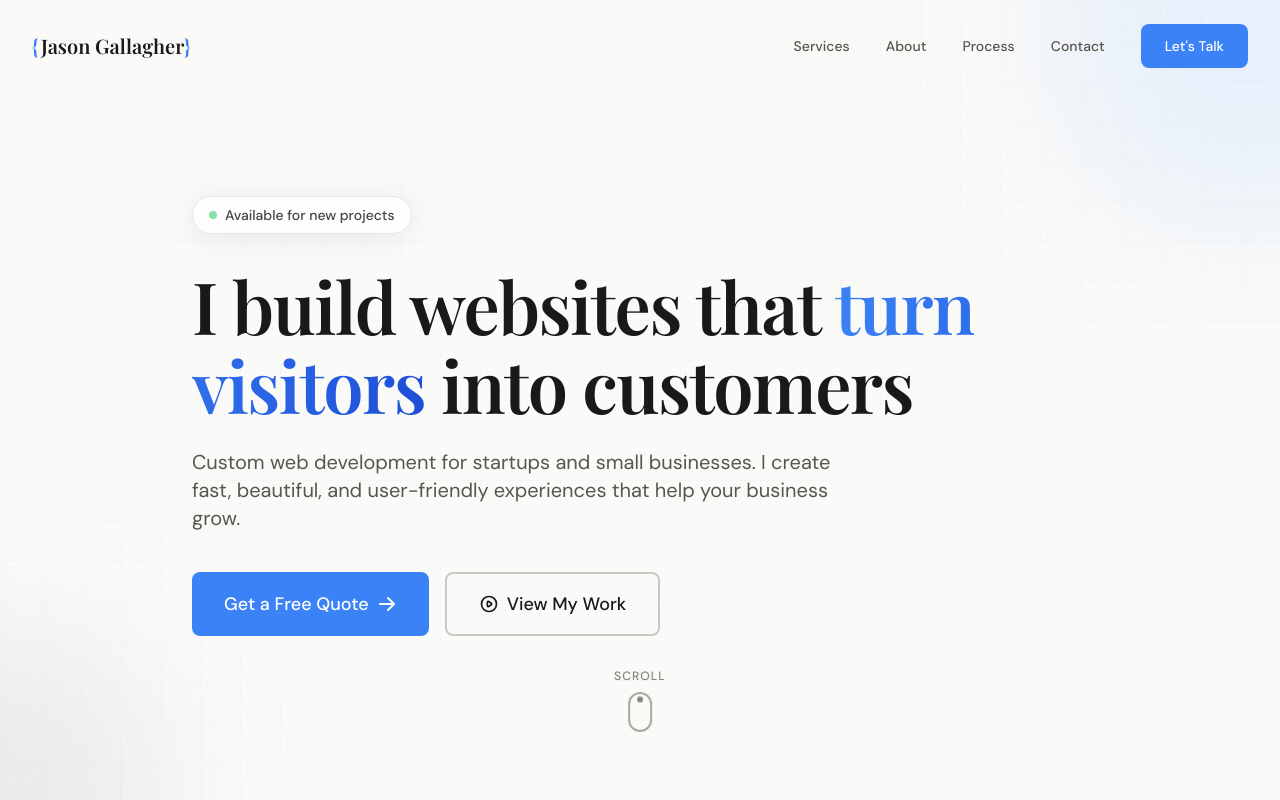
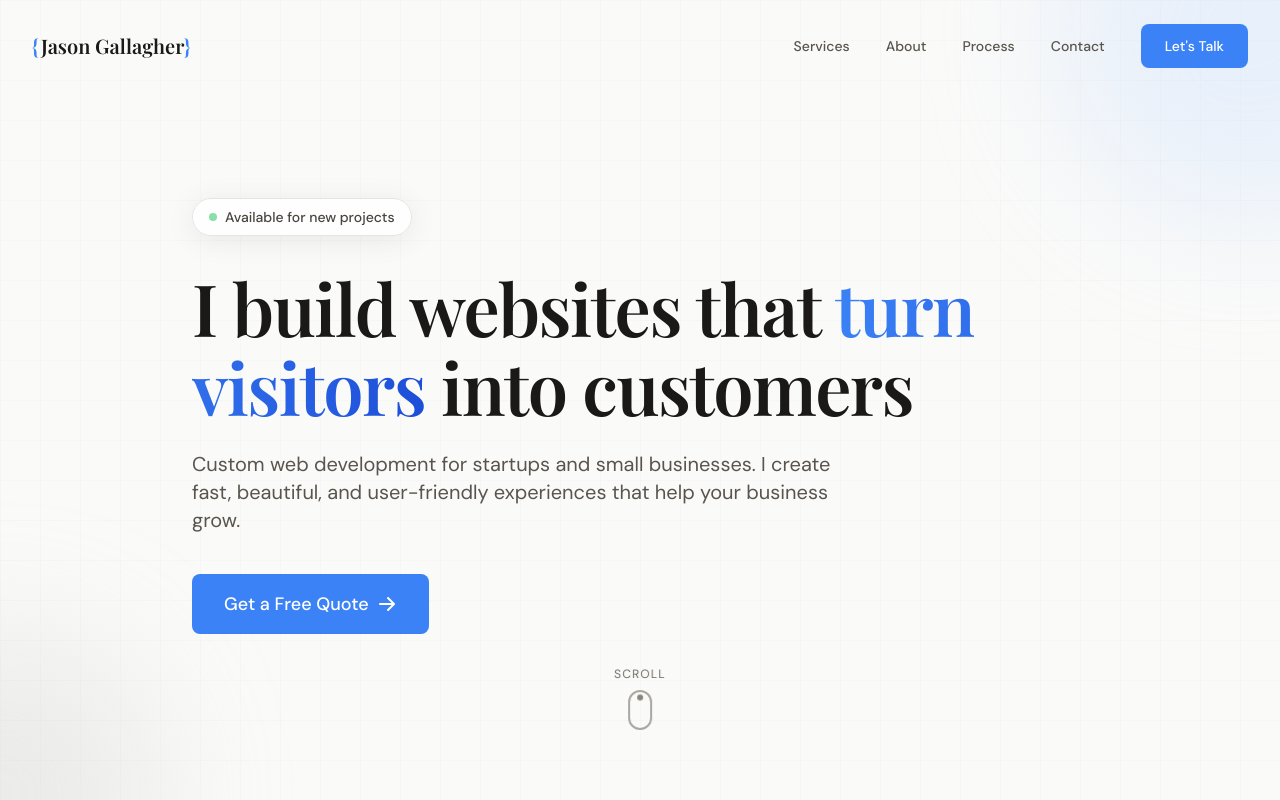
Before and after one commit to JsonGallagher/freelance_web-dev_portfolio, a React (Vite) app: page / in a window 1280 px wide. Shown: the top 800 px of the page. Built offline with nearby package versions, Linux system fonts and the light colour scheme; a web font is replaced by a local one.

Commit message:
Updated hero

```diff
--- a/src/components/Hero.jsx
+++ b/src/components/Hero.jsx
@@ -94,14 +94,6 @@ function Hero() {
                 aria-hidden="true"
               />
             </a>
-
-            <a
-              href="#portfolio"
-              className="btn-secondary text-lg px-8 py-4 group"
-            >
-              <HiOutlinePlay className="mr-2 w-5 h-5" aria-hidden="true" />
-              View My Work
-            </a>
           </div>
         </div>
 
```
